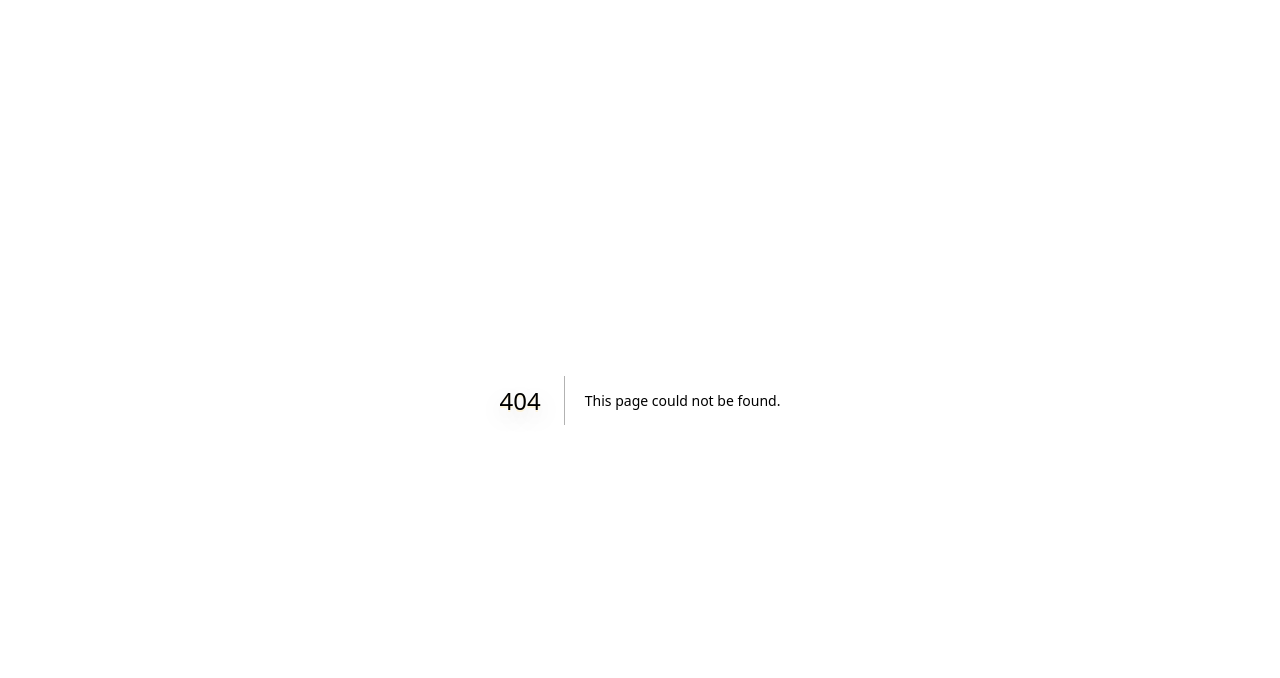
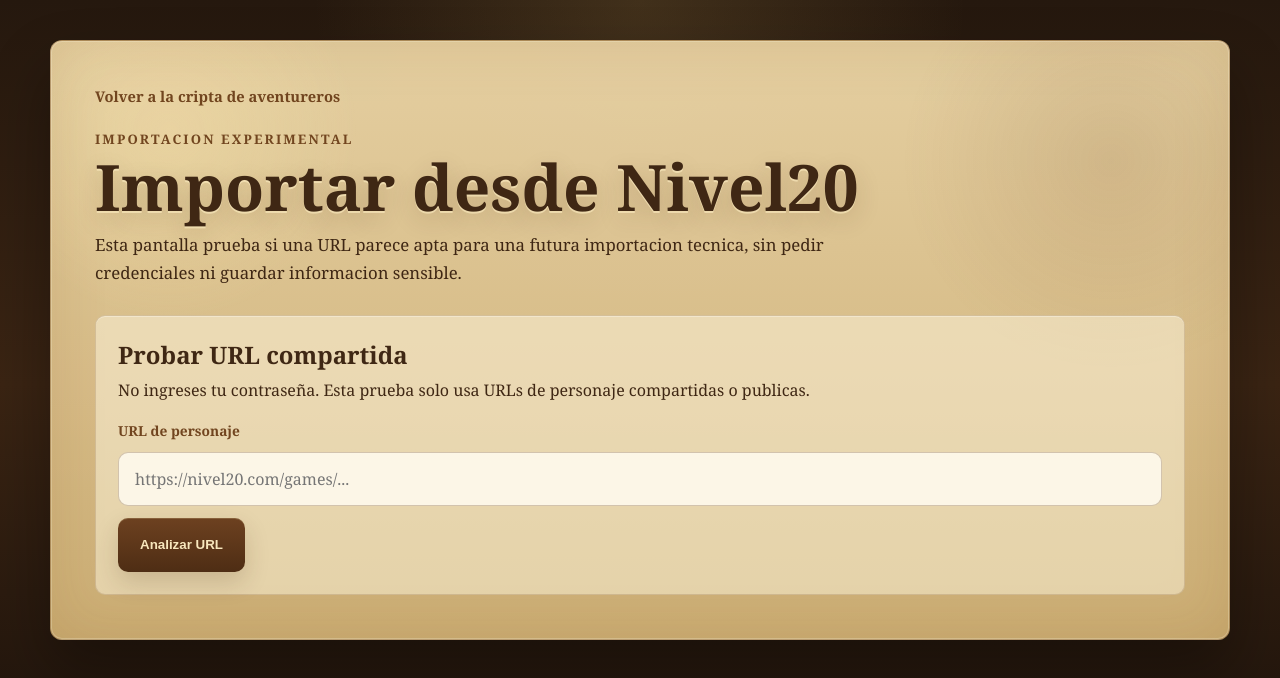
Before and after one commit to jEyharchet/amidnd, a Next.js app: page /characters/import/nivel20 in a window 1280 px wide. Before the commit this address had no page. Shown: the top 678 px of the page. Built offline with nearby package versions, Linux system fonts and the light colour scheme.

Commit message:
Add experimental Nivel20 importer

```diff
--- /dev/null
+++ b/src/app/characters/import/nivel20/page.tsx
@@ -0,0 +1,31 @@
+import Link from "next/link";
+import { Nivel20ImportForm } from "@/features/characters/importers/nivel20/Nivel20ImportForm";
+
+export const metadata = {
+  title: "Importar desde Nivel20 | Amidnd",
+};
+
+export default function Nivel20ImportPage() {
+  return (
+    <main className="characters-page">
+      <section className="characters-shell" aria-label="Importacion experimental desde Nivel20">
+        <Link href="/characters" className="sheet-back-link">
+          Volver a la cripta de aventureros
+        </Link>
+
+        <div className="characters-hero">
+          <div>
+            <p className="characters-kicker">Importacion experimental</p>
+            <h1>Importar desde Nivel20</h1>
+            <p className="characters-copy">
+              Esta pantalla prueba si una URL parece apta para una futura importacion
+              tecnica, sin pedir credenciales ni guardar informacion sensible.
+            </p>
+          </div>
+        </div>
+
+        <Nivel20ImportForm />
+      </section>
+    </main>
+  );
+}
--- a/src/app/globals.css
+++ b/src/app/globals.css
@@ -283,6 +283,12 @@
   display: block;
 }
 
+.characters-toolbar__actions {
+  display: grid;
+  gap: 10px;
+  justify-items: end;
+}
+
 .characters-toolbar__label {
   display: block;
   margin-bottom: 4px;
@@ -298,6 +304,20 @@
   margin: 0;
   line-height: 1.5;
   text-align: right;
+}
+
+.characters-toolbar__link {
+  display: inline-flex;
+  align-items: center;
+  justify-content: center;
+  min-height: 42px;
+  padding: 10px 14px;
+  border: 1px solid rgba(103, 62, 27, 0.24);
+  border-radius: 999px;
+  background: rgba(255, 248, 223, 0.58);
+  font-size: 0.9rem;
+  font-weight: 700;
+  text-decoration: none;
 }
 
 .character-list {
@@ -456,6 +476,76 @@
 .character-sheet-shell--missing {
   max-width: 760px;
   text-align: center;
+}
+
+.importer-panel {
+  display: grid;
+  gap: 20px;
+  padding: 22px;
+  border: 1px solid rgba(104, 63, 27, 0.18);
+  border-radius: 10px;
+  background: rgba(255, 248, 226, 0.48);
+  box-shadow: inset 0 1px 0 rgba(255, 255, 255, 0.32);
+}
+
+.importer-panel__heading {
+  display: grid;
+  gap: 8px;
+}
+
+.importer-panel__heading h2,
+.importer-panel__heading p,
+.importer-result p {
+  margin: 0;
+}
+
+.importer-form {
+  display: grid;
+  gap: 12px;
+}
+
+.importer-form__label {
+  font-size: 0.86rem;
+  font-weight: 700;
+  color: #71451f;
+}
+
+.importer-form__input {
+  width: 100%;
+  min-height: 54px;
+  padding: 14px 16px;
+  border: 1px solid rgba(103, 62, 27, 0.28);
+  border-radius: 10px;
+  background: rgba(255, 252, 240, 0.86);
+  color: #3f2714;
+  font: inherit;
+}
+
+.importer-form__button {
+  border: 0;
+  cursor: pointer;
+  width: fit-content;
+}
+
+.importer-result {
+  display: grid;
+  gap: 8px;
+  padding: 16px;
+  border: 1px solid rgba(103, 62, 27, 0.18);
+  border-radius: 10px;
+  background: rgba(255, 250, 233, 0.54);
+}
+
+.importer-result--valid-url {
+  border-color: rgba(37, 112, 71, 0.28);
+}
+
+.importer-result--invalid-url {
+  border-color: rgba(145, 54, 39, 0.28);
+}
+
+.importer-result__status {
+  font-weight: 700;
 }
 
 .sheet-back-link {
@@ -684,6 +774,10 @@
     text-align: left;
   }
 
+  .characters-toolbar__actions {
+    justify-items: start;
+  }
+
   .combat-grid {
     grid-template-columns: repeat(2, minmax(0, 1fr));
   }
--- /dev/null
+++ b/src/features/characters/importers/nivel20/Nivel20ImportForm.tsx
@@ -0,0 +1,66 @@
+"use client";
+
+import { useState } from "react";
+import { analyzeNivel20Url } from "@/features/characters/importers/nivel20/nivel20Importer";
+import type { Nivel20ImportResult } from "@/features/characters/importers/nivel20/types";
+
+export function Nivel20ImportForm() {
+  const [url, setUrl] = useState("");
+  const [result, setResult] = useState<Nivel20ImportResult | null>(null);
+
+  return (
+    <div className="importer-panel">
+      <div className="importer-panel__heading">
+        <h2>Probar URL compartida</h2>
+        <p>
+          No ingreses tu contraseña. Esta prueba solo usa URLs de personaje
+          compartidas o publicas.
+        </p>
+      </div>
+
+      <form
+        className="importer-form"
+        onSubmit={(event) => {
+          event.preventDefault();
+          setResult(analyzeNivel20Url(url));
+        }}
+      >
+        <label className="importer-form__label" htmlFor="nivel20-url">
+          URL de personaje
+        </label>
+        <input
+          id="nivel20-url"
+          name="nivel20-url"
+          type="url"
+          inputMode="url"
+          placeholder="https://nivel20.com/games/..."
+          value={url}
+          onChange={(event) => setUrl(event.target.value)}
+          className="importer-form__input"
+        />
+        <button type="submit" className="primary-link importer-form__button">
+          Analizar URL
+        </button>
+      </form>
+
+      {result ? (
+        <section
+          className={`importer-result importer-result--${result.status}`}
+          aria-live="polite"
+        >
+          <p className="importer-result__status">
+            {result.status === "valid-url"
+              ? "URL valida"
+              : result.status === "unsupported-url"
+                ? "URL no soportada todavia"
+                : "URL invalida"}
+          </p>
+          <p>{result.message}</p>
+          {result.detectedDomain ? <p>Dominio detectado: {result.detectedDomain}</p> : null}
+          {result.normalizedUrl ? <p>URL valida: {result.normalizedUrl}</p> : null}
+          {result.nextStep ? <p>{result.nextStep}</p> : null}
+        </section>
+      ) : null}
+    </div>
+  );
+}
--- /dev/null
+++ b/src/features/characters/importers/nivel20/nivel20Importer.ts
@@ -0,0 +1,71 @@
+import type { Nivel20ImportResult } from "@/features/characters/importers/nivel20/types";
+
+const nivel20Hosts = new Set(["nivel20.com", "www.nivel20.com"]);
+
+export function analyzeNivel20Url(input: string): Nivel20ImportResult {
+  const trimmedInput = input.trim();
+
+  if (!trimmedInput) {
+    return {
+      status: "invalid-url",
+      input,
+      looksLikeCharacterUrl: false,
+      message: "Pegá una URL para poder analizarla.",
+    };
+  }
+
+  let parsedUrl: URL;
+
+  try {
+    parsedUrl = new URL(trimmedInput);
+  } catch {
+    return {
+      status: "invalid-url",
+      input,
+      looksLikeCharacterUrl: false,
+      message: "La URL no tiene un formato valido.",
+    };
+  }
+
+  const detectedDomain = parsedUrl.hostname.toLowerCase();
+
+  if (!nivel20Hosts.has(detectedDomain)) {
+    return {
+      status: "invalid-url",
+      input,
+      normalizedUrl: parsedUrl.toString(),
+      detectedDomain,
+      looksLikeCharacterUrl: false,
+      message: "La URL no pertenece a nivel20.com.",
+    };
+  }
+
+  const pathname = parsedUrl.pathname.toLowerCase();
+  const looksLikeCharacterUrl =
+    pathname.includes("personaje") ||
+    pathname.includes("character") ||
+    pathname.includes("pj") ||
+    pathname.includes("sheet");
+
+  if (!looksLikeCharacterUrl) {
+    return {
+      status: "unsupported-url",
+      input,
+      normalizedUrl: parsedUrl.toString(),
+      detectedDomain,
+      looksLikeCharacterUrl: false,
+      message: "La URL es de Nivel20, pero no parece una ficha de personaje compartida.",
+      nextStep: "Pendiente: analizar HTML/PDF/export si Nivel20 lo permite.",
+    };
+  }
+
+  return {
+    status: "valid-url",
+    input,
+    normalizedUrl: parsedUrl.toString(),
+    detectedDomain,
+    looksLikeCharacterUrl: true,
+    message: "URL valida para una prueba tecnica de importacion.",
+    nextStep: "Pendiente: analizar HTML/PDF/export si Nivel20 lo permite.",
+  };
+}
--- /dev/null
+++ b/src/features/characters/importers/nivel20/types.ts
@@ -0,0 +1,11 @@
+export type Nivel20ImportStatus = "valid-url" | "invalid-url" | "unsupported-url";
+
+export type Nivel20ImportResult = {
+  status: Nivel20ImportStatus;
+  input: string;
+  normalizedUrl?: string;
+  detectedDomain?: string;
+  looksLikeCharacterUrl: boolean;
+  message: string;
+  nextStep?: string;
+};
```
Also changed, not shown: src/app/characters/page.tsx (+8 -3 lines).
